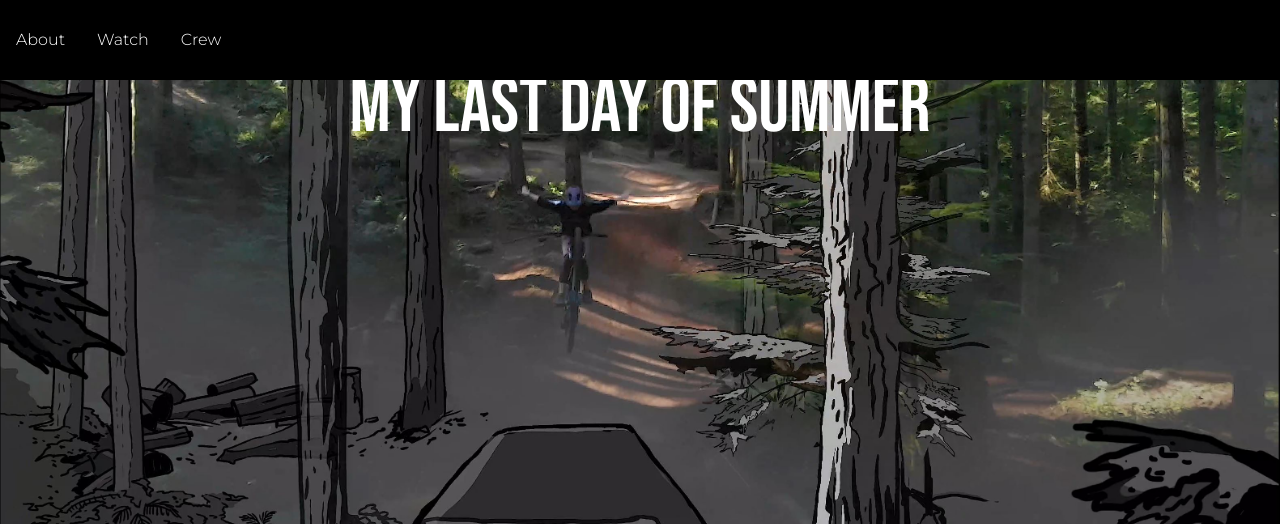
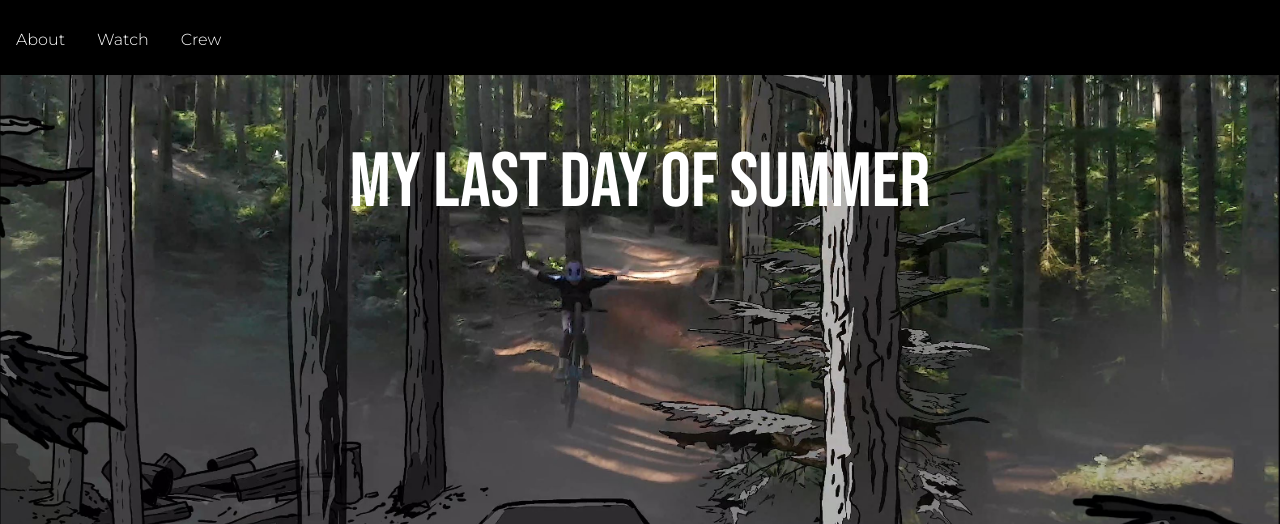
Before and after one commit to andreasandpiper/lastdayofsummerfilmsite, a Jekyll site: the page built from index.markdown, in a window 1280 px wide and 1400 px high. Shown: the top 524 px of the window. Built offline with Jekyll 4.4.1, drawn with Linux system fonts in a browser that asks for light colours; some of the changed text lies outside the part shown; grey boxes are pictures that could not be loaded.

Commit message:
add new bio images, fix mobile css and nav

```diff
--- a/_config.yml
+++ b/_config.yml
@@ -18,11 +18,11 @@
 # You can create any custom variable you would like, and they will be accessible
 # in the templates via {{ site.myvariable }}.
 
-title: Last Day of Summer Film
+title: My Last Day of Summer
 email: andrea.wayte@gmail.com
-description: Static webpage to promote the film 'Last Day of Summer'
+description: "" #
 baseurl: "/" # the subpath of your site, e.g. /blog
-url: "https://film.sketchytrails.com"
+url: "film.sketchytrails.com"
 
 # Build settings
 plugins:
--- a/_includes/header.html
+++ b/_includes/header.html
@@ -1,4 +1,4 @@
-<div class="row home text-center no-gutters">
+<div id="header" class="row home text-center no-gutters">
   <div class="col-sm-12 main-img">
     <img src="/assets/main.jpg" />
     <div>My Last Day of Summer</div>
--- a/_includes/pages/about.html
+++ b/_includes/pages/about.html
@@ -1,5 +1,5 @@
 <div id="about" class="row no-gutters">
-  <div class="story col-md-8 offset-md-3 col-sm-12">
+  <div class="story col-lg-8 offset-lg-3 col-md-12">
     <div>
       <img src="/assets/poster.jpg" />
     </div>
--- a/_includes/pages/crew.html
+++ b/_includes/pages/crew.html
@@ -90,7 +91,8 @@
         <img src="/assets/julia.png" class="img-fluid" alt="Julia the rider" />
       </div>
       <div class="col-lg-6 col-md-12">
-        <h3>Julia Lofqvist Traum / rider @shredulia</h3>
+        <h3>Julia Lofqvist Traum / rider</h3>
+        <h4>@shredulia</h4>
         <p>
           Julia started riding bikes when she was about 4, she's age 13 during
           film production. Started going to Duthie Hill quite a bit when she was
--- a/assets/main.scss
+++ b/assets/main.scss
@@ -35,6 +35,7 @@
   background-color: #000000;
   padding-top: 20px;
   padding-bottom: 20px;
+  height: 75px;
   a {
     color: #ffffff;
     text-decortation: none;
@@ -45,6 +46,8 @@
   }
 }
 
+#header {
+  margin-top: 75px;
   .main-img {
     position: relative;
     img {
@@ -59,6 +62,7 @@
       left: 50%;
       transform: translate(-50%, -50%);
       animation: fadeIn ease 5s;
+    }
   }
 }
 
```
Also changed, not shown: other parts of _includes/pages/crew.html (+5 -4 lines), assets/kristinafnl.jpg (added), assets/lukefnl.jpg (added). Lines whose indentation alone changed are shown as unchanged.
